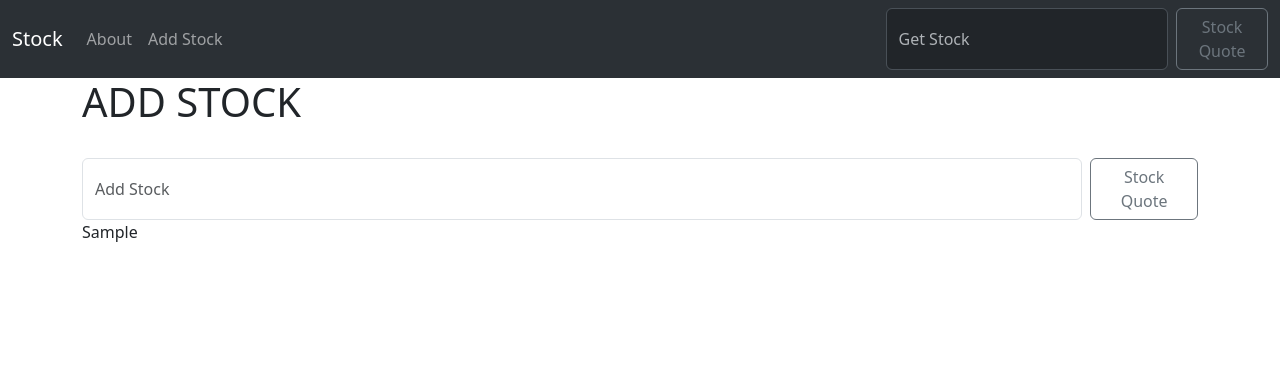
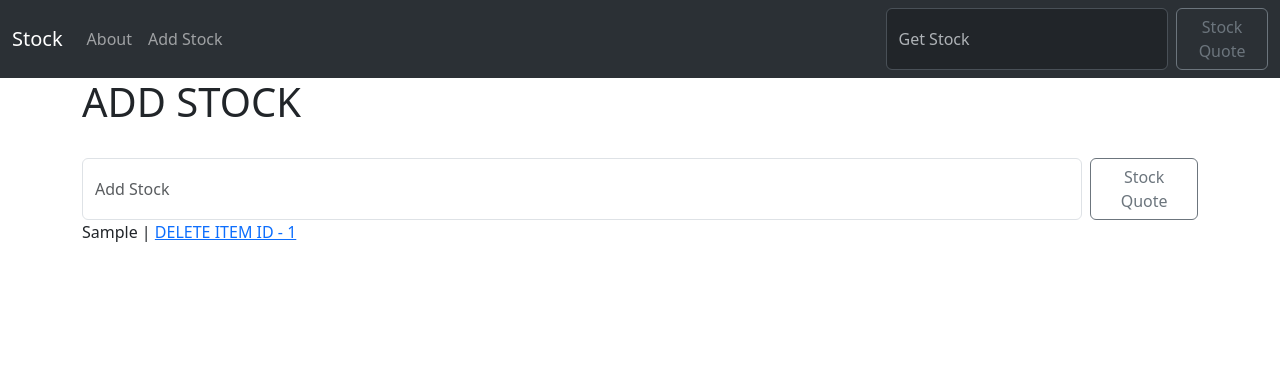
Before and after one commit to AntonyFelisberto/stock-market-django, a Django app: page /add_stock in a window 1280 px wide. Shown: the top 378 px of the page. Run offline with Django 5.2, Linux system fonts and the light colour scheme; tables that the repository leaves empty hold one stand-in row (values such as "Sample post").

Commit message:
adicionando delete stock

```diff
--- a/projeto/stocks/quotes/templates/add_stock.html
+++ b/projeto/stocks/quotes/templates/add_stock.html
@@ -7,6 +7,6 @@
         <button class="btn btn-outline-secondary" type="submit">Stock Quote</button>
     </form>
     {% for item in ticker%}
-        {{item}}<br>
+        {{item}} | <a href="{% url 'delete' item.id %}">DELETE ITEM ID - {{item.id}}</a><br>
     {% endfor %}
 {%endblock%}
--- a/projeto/stocks/quotes/urls.py
+++ b/projeto/stocks/quotes/urls.py
@@ -5,4 +5,5 @@ urlpatterns = [
     path("",views.home,name="home"),
     path("about",views.about,name="about"),
     path("add_stock",views.add_stock,name="add_stock"),
+    path("delete/<stock_id>",views.delete,name="delete"),
 ]
--- a/projeto/stocks/quotes/views.py
+++ b/projeto/stocks/quotes/views.py
@@ -33,6 +33,15 @@ def add_stock(request):
             form.save()
             messages.success(request,("Stock has been added"))
             return redirect("add_stock")
+        else:
+            messages.error(request,("Stock has not been added"))
+            return redirect("add_stock")
     else:
         ticker = Stock.objects.all()
         return render(request,"add_stock.html",{"ticker":ticker})
+
+def delete(request,stock_id):
+    item = Stock.objects.get(pk=stock_id)
+    item.delete()
+    messages.success(request,("Stock has been deleted"))
+    return redirect(add_stock)
```
Also changed, not shown: projeto/stocks/db.sqlite3.
